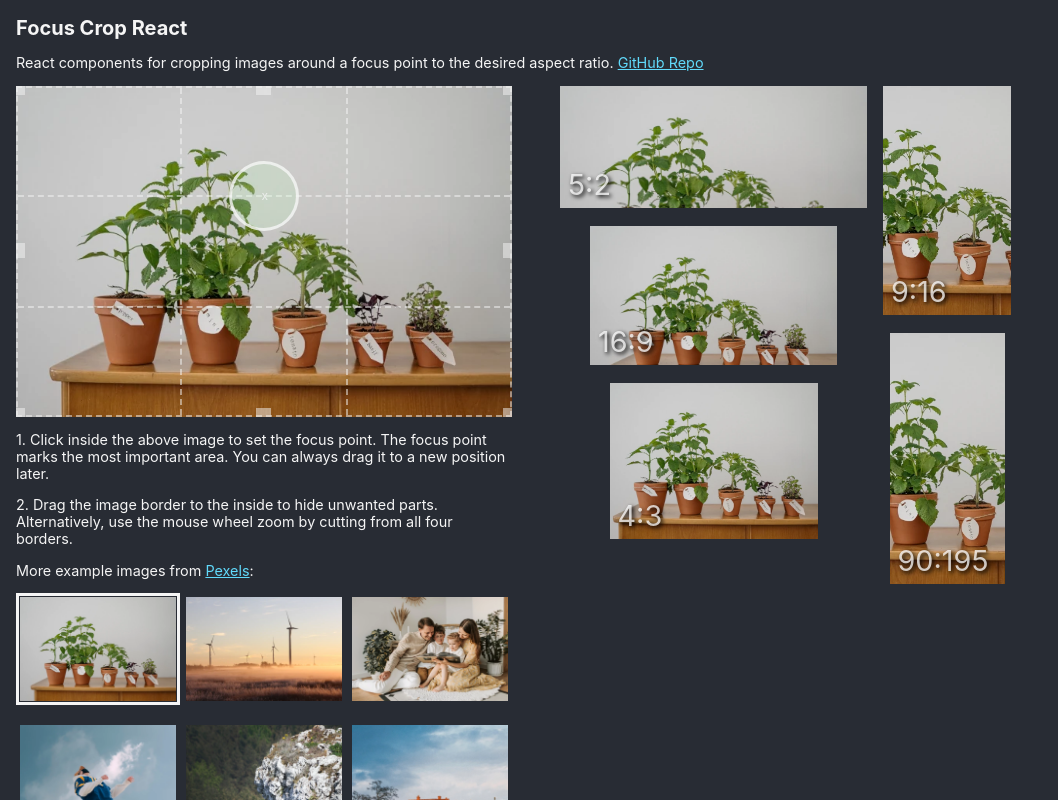
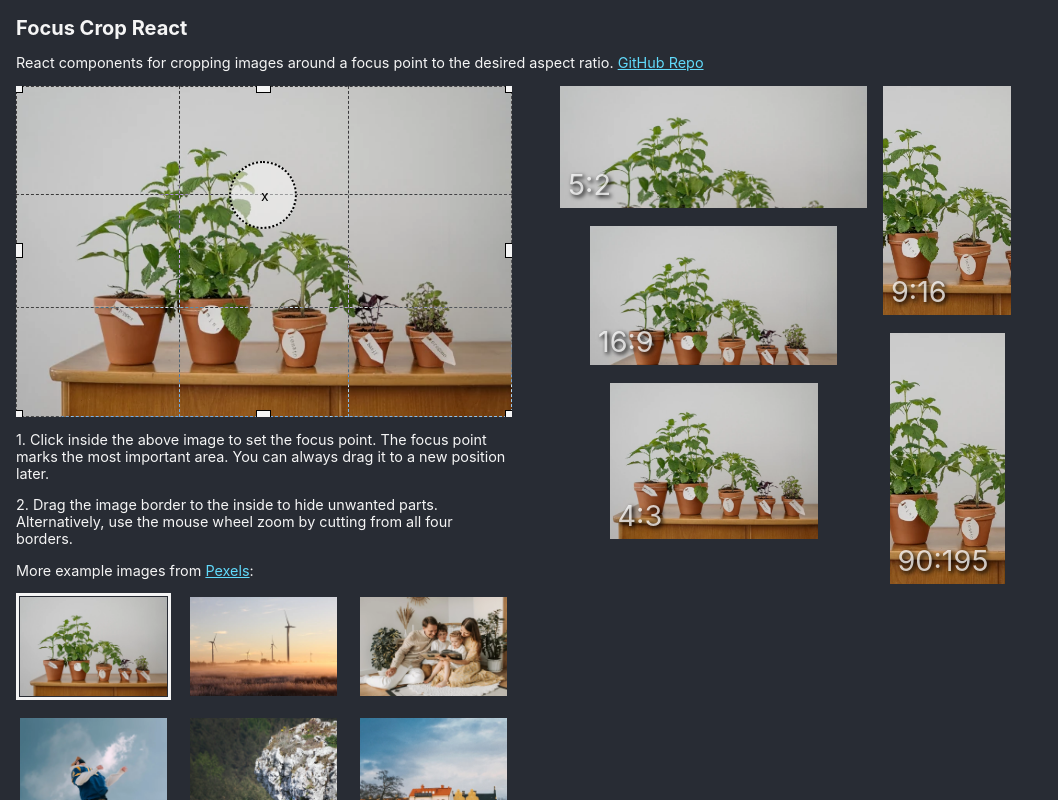
Before and after one commit to atombrenner/focus-crop-react, a React (Create React App) app: page / in a window 1280 px wide. Shown: the top 800 px of the page, without its empty margins (0-1058 px from the left). Built offline with nearby package versions, Linux system fonts and the light colour scheme.

Commit message:
improve clip-line and handle visibility on pure black and white images

```diff
--- a/src/App.css
+++ b/src/App.css
@@ -14,13 +14,11 @@
   flex-flow: row wrap;
   align-items: flex-start;
   align-content: flex-start;
-  justify-content: space-between;
-  row-gap: 1rem;
+  gap: 0.9rem;
 }
 
 .app-examples img {
-  flex: 0 0 calc(33% - 0.33rem);
-  width: 33%;
+  width: 31.33%;
 
   border: 3px solid transparent;
   background-clip: padding-box;
--- a/src/App.tsx
+++ b/src/App.tsx
@@ -14,6 +14,8 @@ const examples = [
   'pexels-kyle-karbowski-9637308.webp',
   'pexels-dominika-roseclay-1094794.webp',
   'pexels-kasia-palitava-10391201.webp',
+  'pexels-emma-li-5199173.webp',
+  'pexels-evie-shaffer-2512387.webp',
 ] as const
 
 const defaultCropping: Cropping = {
--- a/src/lib/ImageCropper.css
+++ b/src/lib/ImageCropper.css
@@ -22,13 +22,16 @@
 
 .clip-rectangle-shadow {
   box-shadow: 0 0 0 300vw rgba(0, 0, 0, 0.35);
+  position: absolute;
 }
 
 .clip-handle {
   position: absolute;
   width: 15px;
   height: 15px;
-  background-color: rgba(245, 245, 245, 0.5);
+  background-color: whitesmoke;
+  border: 1px black solid;
+  /* mix-blend-mode: difference; */
 }
 .clip-handle:hover {
   background-color: whitesmoke;
@@ -93,14 +96,18 @@
 .clip-line {
   position: absolute;
   border-style: dashed;
-  border-width: 2px;
-  border-color: rgba(245, 245, 245, 0.5);
+  border-width: 1px;
+  border-color: white;
+  left: 0;
+  top: 0;
+  bottom: 0;
+  right: 0;
+  mix-blend-mode: difference;
 }
 
 .clip-line-vertical {
   border-top-width: 0;
   border-bottom-width: 0;
-  top: 0%;
   left: calc(33.3333% - 2px);
   width: calc(33.3333% + 4px);
   height: 100%;
@@ -110,7 +117,6 @@
   border-left-width: 0;
   border-right-width: 0;
   top: calc(33.3333% - 2px);
-  left: 0%;
   width: 100%;
   height: calc(33.3333% + 4px);
 }
@@ -152,14 +158,13 @@
 .focus-point {
   pointer-events: all;
   position: absolute;
+  width: 68px;
+  height: 68px;
+  transform: translate(-35px, -35px);
 
-  box-sizing: border-box;
-  width: 70px;
-  height: 70px;
-  transform: translate(-35px, -35px);
-  color: rgba(245, 245, 245, 0.8);
-  background: rgba(192, 255, 192, 0.2);
-  border: 3px solid rgba(245, 245, 245, 0.8);
+  color: black;
+  background: rgba(255, 255, 255, 0.5);
+  border: 2px dotted black;
   border-radius: 50%;
 
   cursor: move;
@@ -167,16 +172,15 @@
 
 .focus-point::after {
   display: block;
-  font-size: 12px;
-
+  font-size: 14px;
   content: 'x';
   width: 100%;
-  padding-left: 29.5px;
-  padding-top: 24px;
+  padding-left: 30px;
+  padding-top: 23.5px;
 }
 
 .focus-point:hover {
-  background: rgba(192, 255, 192, 0.5);
-  border-color: white;
-  color: white;
+  background: rgba(255, 255, 255, 0.2);
+  color: rgba(0, 0, 0, 0.5);
+  border-color: whitesmoke;
 }
--- a/src/lib/ImageCropper.tsx
+++ b/src/lib/ImageCropper.tsx
@@ -131,7 +131,7 @@ export const ImageCropper = ({ src, cropping, onLoad, onChange, className }: Ima
 const ClipRectangle = ({ x, y, width, height }: Rectangle) => (
   <div className="clip-rectangle">
     <div
-      className="clip-line clip-rectangle-shadow"
+      className=" clip-rectangle-shadow"
       style={{
         top: formatAsPercent(y),
         left: formatAsPercent(x),
@@ -139,6 +139,8 @@ const ClipRectangle = ({ x, y, width, height }: Rectangle) => (
         right: formatAsPercent(1 - x - width),
       }}
     >
+      <div className="clip-line" />
+
       {/* lines */}
       <div className="clip-line clip-line-vertical" />
       <div className="clip-line clip-line-horizontal" />
```
Also changed, not shown: public/pexels-emma-li-5199173.webp (added), public/pexels-evie-shaffer-2512387.webp (added).
